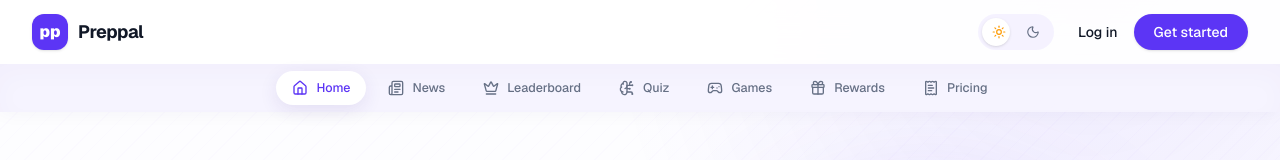
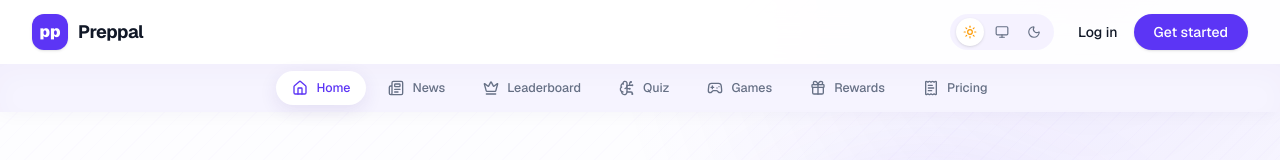
Before and after one commit to SLOURAX/preppal_web, a Next.js app: page / in a window 1280 px wide. Shown: the top 160 px of the page. Built offline with nearby package versions, Linux system fonts and the light colour scheme.

Commit message:
chore: added system theme management

```diff
--- a/src/components/navigation/theme-toggle.tsx
+++ b/src/components/navigation/theme-toggle.tsx
@@ -1,39 +1,41 @@
 "use client";
 
-import { Moon, Sun } from "lucide-react";
+import { Monitor, Moon, Sun } from "lucide-react";
 import { useTheme } from "next-themes";
 import { useSyncExternalStore } from "react";
 
 import { cn } from "@/lib/utils";
 
 export function ThemeToggle() {
-  const { resolvedTheme, setTheme } = useTheme();
+  const { theme, setTheme } = useTheme();
   const mounted = useSyncExternalStore<boolean>(
     () => () => undefined,
     () => true,
     () => false,
   );
-  const isDark = mounted && resolvedTheme === "dark";
+
+  const currentTheme = mounted ? theme : "light";
 
   return (
     <div
-      className="bg-surface-subtle/80 relative grid h-9 w-[4.75rem] grid-cols-2 rounded-full p-1"
+      className="bg-surface-subtle/80 relative grid h-9 w-[6.5rem] grid-cols-3 rounded-full p-1"
       role="group"
       aria-label="Color theme"
     >
       <span
         aria-hidden="true"
         className={cn(
-          "bg-surface absolute top-1 left-1 size-7 rounded-full shadow-sm transition-transform duration-300 ease-out",
-          isDark && "translate-x-8",
+          "bg-surface absolute top-1 left-[6px] size-7 rounded-full shadow-sm transition-transform duration-300 ease-out",
+          currentTheme === "system" && "translate-x-8",
+          currentTheme === "dark" && "translate-x-16",
         )}
       />
       <button
         aria-label="Use light theme"
-        aria-pressed={!isDark}
+        aria-pressed={currentTheme === "light"}
         className={cn(
           "relative z-10 grid place-items-center rounded-full transition-colors",
-          !isDark ? "text-amber-500" : "text-muted-foreground",
+          currentTheme === "light" ? "text-amber-500" : "text-muted-foreground",
         )}
         onClick={() => setTheme("light")}
         type="button"
@@ -41,11 +43,23 @@ export function ThemeToggle() {
         <Sun className="size-3.5" />
       </button>
       <button
-        aria-label="Use dark theme"
-        aria-pressed={isDark}
+        aria-label="Use system theme"
+        aria-pressed={currentTheme === "system"}
         className={cn(
           "relative z-10 grid place-items-center rounded-full transition-colors",
-          isDark ? "text-primary" : "text-muted-foreground",
+          currentTheme === "system" ? "text-primary" : "text-muted-foreground",
+        )}
+        onClick={() => setTheme("system")}
+        type="button"
+      >
+        <Monitor className="size-3.5" />
+      </button>
+      <button
+        aria-label="Use dark theme"
+        aria-pressed={currentTheme === "dark"}
+        className={cn(
+          "relative z-10 grid place-items-center rounded-full transition-colors",
+          currentTheme === "dark" ? "text-primary" : "text-muted-foreground",
         )}
         onClick={() => setTheme("dark")}
         type="button"
--- a/src/providers/app-providers.tsx
+++ b/src/providers/app-providers.tsx
@@ -10,6 +10,7 @@ export function AppProviders({ children }: PropsWithChildren) {
     <ThemeProvider
       attribute="class"
       defaultTheme="light"
+      enableSystem
       disableTransitionOnChange
     >
       <QueryProvider>{children}</QueryProvider>
```
